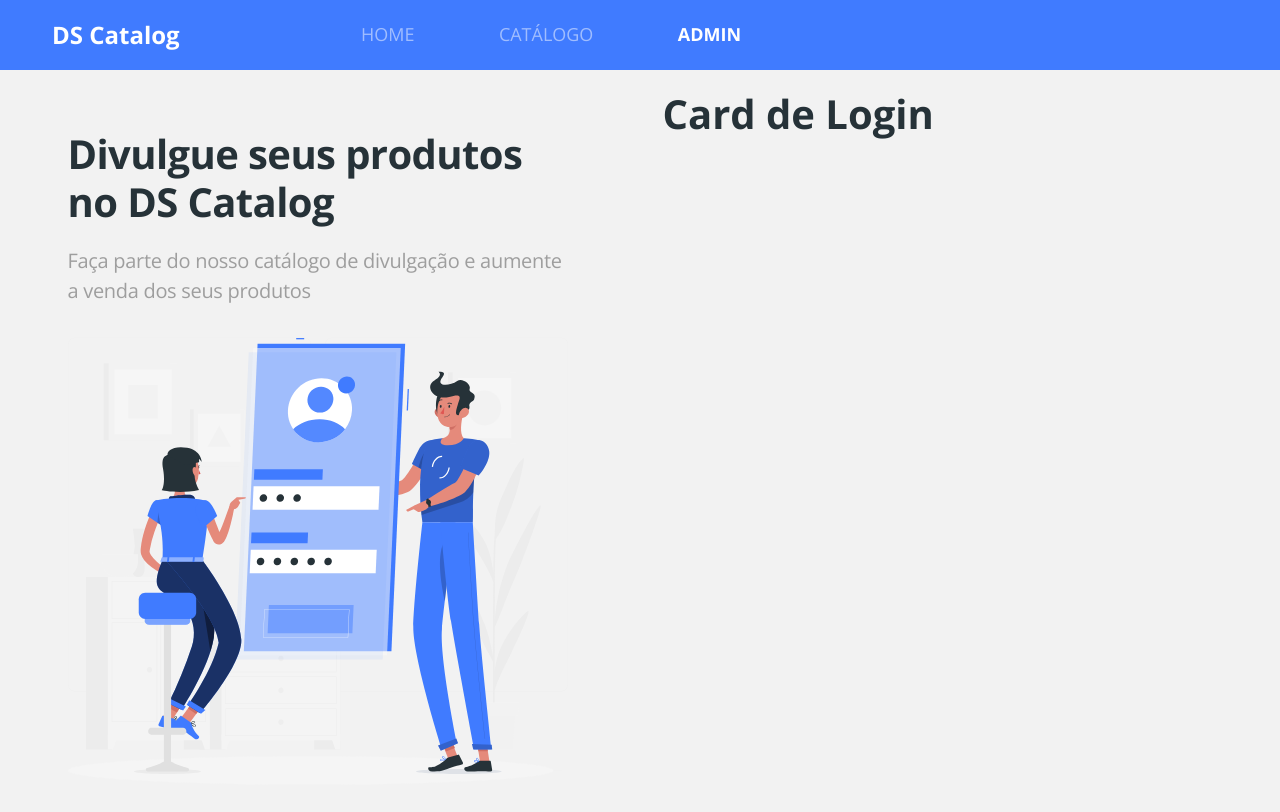
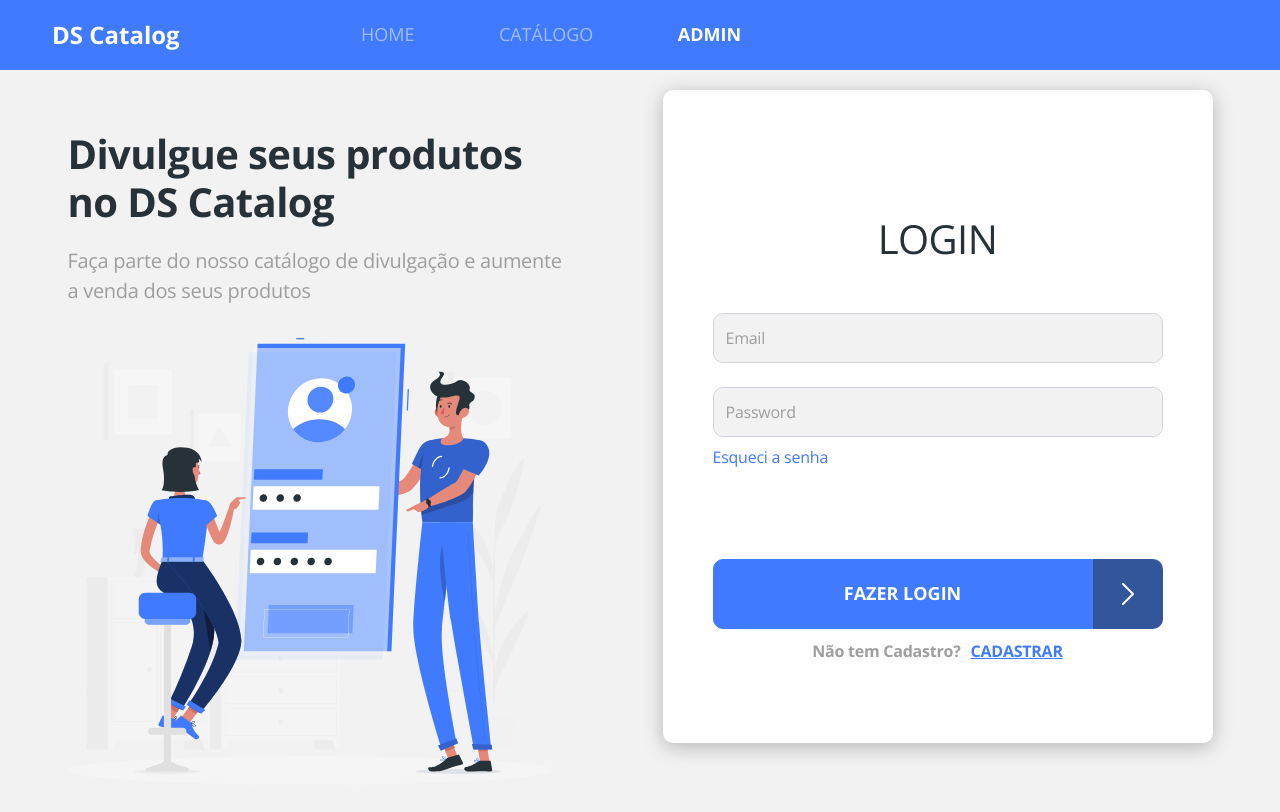
Before and after one commit to westorres9/dscatalogValidationOauth2, a React (Create React App) app in the folder frontend/: page /admin/auth/login in a window 1280 px wide. Shown: the top 812 px of the page. Built offline with nearby package versions, Linux system fonts and the light colour scheme; no server answers.

Commit message:
login card styling

```diff
--- a/frontend/src/App.css
+++ b/frontend/src/App.css
@@ -20,3 +20,15 @@
     box-shadow: 0px 4px 20px rgba(0, 0, 0, 0.25);
     border-radius: 10px;
 }
+
+.base-input {
+    border-radius: 10px;
+    font-size: 1em;
+    letter-spacing: -0.015em;
+    color: #263238;
+    height: 50px;
+  }
+
+  .base-input::placeholder {
+    color: #9E9E9E;
+  }
--- a/frontend/src/Components/ButtonIcon/styles.css
+++ b/frontend/src/Components/ButtonIcon/styles.css
@@ -3,6 +3,7 @@
 }
 .btn-container button {
     border-radius: 10px 0px 0px 10px;
+    width: calc(100% - 50px);
 
 }
 
@@ -29,6 +30,10 @@
         height: 70px;
     }
 
+    .btn-container button {
+        width: calc(100% - 70px);
+    }
+
     .btn h6 {
         font-size: 18px;
      }
--- /dev/null
+++ b/frontend/src/pages/Admin/Auth/Login/index.tsx
@@ -0,0 +1,44 @@
+import { Link } from 'react-router-dom';
+import ButtonIcon from 'Components/ButtonIcon';
+
+import './styles.css';
+
+const Login = () => {
+  return (
+    <div className="base-card login-card">
+      <h1>LOGIN</h1>
+      <form>
+        <div className="mb-4">
+          <input
+            type="text"
+            className="form-control base-input"
+            placeholder="Email"
+            name="username"
+          />
+        </div>
+        <div className="mb-2">
+          <input
+            type="password"
+            className="form-control base-input "
+            placeholder="Password"
+            name="password"
+          />
+        </div>
+        <Link to="/admin/auth/recover" className="login-link-recover">
+          Esqueci a senha
+        </Link>
+        <div className="login-submit">
+          <ButtonIcon text="Fazer login" />
+        </div>
+        <div className="signup-container">
+          <span className="not-registered">Não tem Cadastro?</span>
+          <Link to="/admin/auth/register" className="login-link-register">
+            CADASTRAR
+          </Link>
+        </div>
+      </form>
+    </div>
+  );
+};
+
+export default Login;
--- /dev/null
+++ b/frontend/src/pages/Admin/Auth/Login/styles.css
@@ -0,0 +1,58 @@
+.login-card {
+  padding: 20px;
+  font-size: 16px;
+}
+
+.login-card h1 {
+  font-weight: normal;
+  font-size: 2.5em;
+  text-align: center;
+  letter-spacing: -0.015em;
+  color: #263238;
+  text-transform: uppercase;
+  margin-top: 75px;
+  margin-bottom: 50px;
+}
+
+.login-link-recover {
+  font-size: 1em;
+  letter-spacing: -0.015em;
+  color: #407bff;
+  display: block;
+  margin-bottom: 90px;
+}
+
+.login-link-register {
+  font-weight: bold;
+  font-size: 1em;
+  text-align: center;
+  letter-spacing: -0.015em;
+  text-decoration-line: underline;
+  color: #407bff;
+  margin-left: 10px;
+}
+
+.login-submit {
+  margin-bottom: 10px;
+}
+
+.not-registered {
+  font-weight: bold;
+  font-size: 1em;
+  text-align: center;
+  letter-spacing: -0.015em;
+  color: #9e9e9e;
+}
+
+.signup-container {
+  text-align: center;
+  margin-bottom: 30px;
+}
+
+@media (min-width: 576px) {
+
+  .login-card {
+    padding: 50px;
+  }
+
+}
--- a/frontend/src/pages/Admin/Auth/index.tsx
+++ b/frontend/src/pages/Admin/Auth/index.tsx
@@ -1,20 +1,23 @@
 import { ReactComponent as AuthImage } from 'assets/images/auth-image.svg';
 import { Route, Switch } from 'react-router-dom';
+import Login from './Login';
 import './styles.css';
 
-
 const Auth = () => {
-    return(
+  return (
     <div className="auth-container">
       <div className="auth-banner-container">
         <h1>Divulgue seus produtos no DS Catalog</h1>
-                <p>Faça parte do nosso catálogo de divulgação e aumente a venda dos seus produtos</p>
-                <AuthImage/>
+        <p>
+          Faça parte do nosso catálogo de divulgação e aumente a venda dos seus
+          produtos
+        </p>
+        <AuthImage />
       </div>
       <div className="auth-form-container">
         <Switch>
           <Route path="/admin/auth/login">
-                        <h1>Card de Login</h1>
+            <Login />
           </Route>
           <Route path="/admin/auth/signup">
             <h1>Card de SignUp</h1>
@@ -22,11 +25,10 @@
           <Route path="/admin/auth/recover">
             <h1>Card de Recover</h1>
           </Route>
-
         </Switch>
       </div>
     </div>
   );
-}
+};
 
 export default Auth;
--- a/frontend/src/pages/Admin/Auth/styles.css
+++ b/frontend/src/pages/Admin/Auth/styles.css
@@ -6,7 +6,6 @@
 
 .auth-banner-container {
   display: none;
-
 }
 
 .auth-form-container {
@@ -26,7 +25,6 @@
 }
 
 @media (min-width: 1200px) {
-
   .auth-banner-container {
     display: flex;
     flex-direction: column;
@@ -45,14 +43,12 @@
     margin-bottom: 20px;
   }
   .auth-banner-container p {
-
     font-size: 20px;
     letter-spacing: -0.015em;
-        color: #9E9E9E;
+    color: #9e9e9e;
   }
 
   @media (min-width: 1400px) {
-
     .auth-banner-container {
       width: 650px;
     }
@@ -67,10 +63,6 @@
     }
     .auth-banner-container p {
       font-size: 24px;
-
     }
-
   }
-
-
 }
```
Lines whose indentation alone changed are shown as unchanged.
